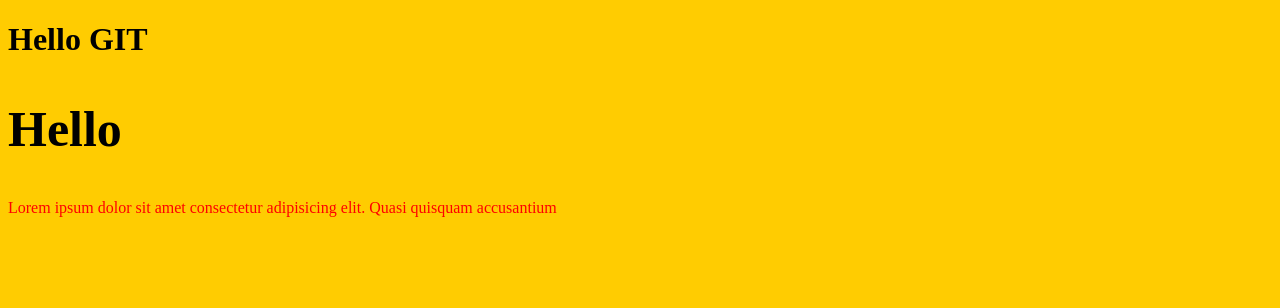
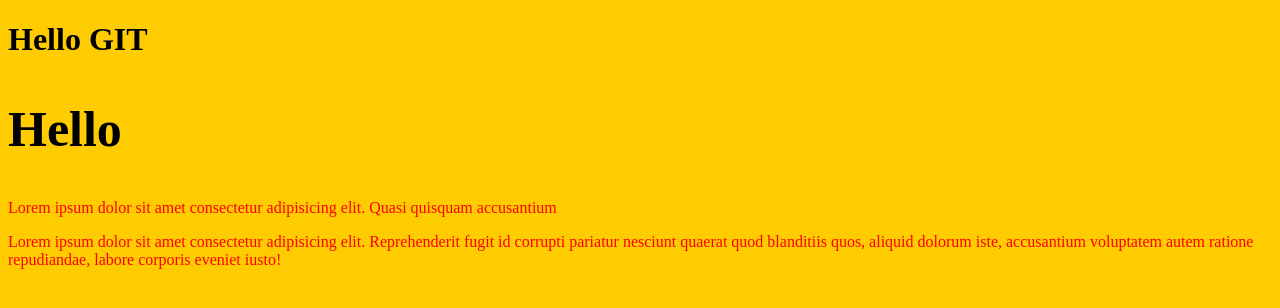
Before and after one commit to VladVladVlad1992/Gittest, a plain HTML site: page index.html in a window 1280 px wide. Drawn offline with Linux system fonts and the light colour scheme; files that its build step writes are made by us from their sources.

Commit message:
Убрал коменты и добавил абзац

```diff
--- a/css/main.css
+++ b/css/main.css
@@ -9,4 +9,3 @@ p {
 h2 {
   font-size: 50px;
 }
-//Комментарий
--- a/index.html
+++ b/index.html
@@ -13,5 +13,11 @@
       Lorem ipsum dolor sit amet consectetur adipisicing elit. Quasi quisquam
       accusantium
     </p>
+    <p>
+      Lorem ipsum dolor sit amet consectetur adipisicing elit. Reprehenderit
+      fugit id corrupti pariatur nesciunt quaerat quod blanditiis quos, aliquid
+      dolorum iste, accusantium voluptatem autem ratione repudiandae, labore
+      corporis eveniet iusto!
+    </p>
   </body>
 </html>
```
